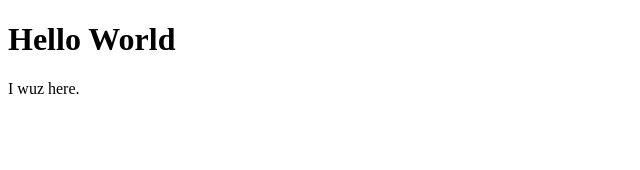
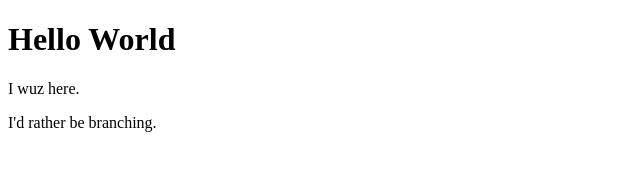
Before and after one commit to huyueddie/huyueddie.github.io, a plain HTML site: page index.html in a window 1280 px wide. Shown: the whole page, without its empty margins (0-640 px from the left). Drawn offline with Linux system fonts and the light colour scheme.

Commit message:
updated index.html

```diff
--- a/index.html
+++ b/index.html
@@ -16,6 +16,8 @@
 	<h1>Hello World</h1>
 	<!-- create a paragraph -->
 	<p>I wuz here.</p>
+	<!-- who wouldn't? -->
+  <p>I'd rather be branching.</p>
 <!-- end the document body -->
 </body>
 <!-- end the html file  -->
```
